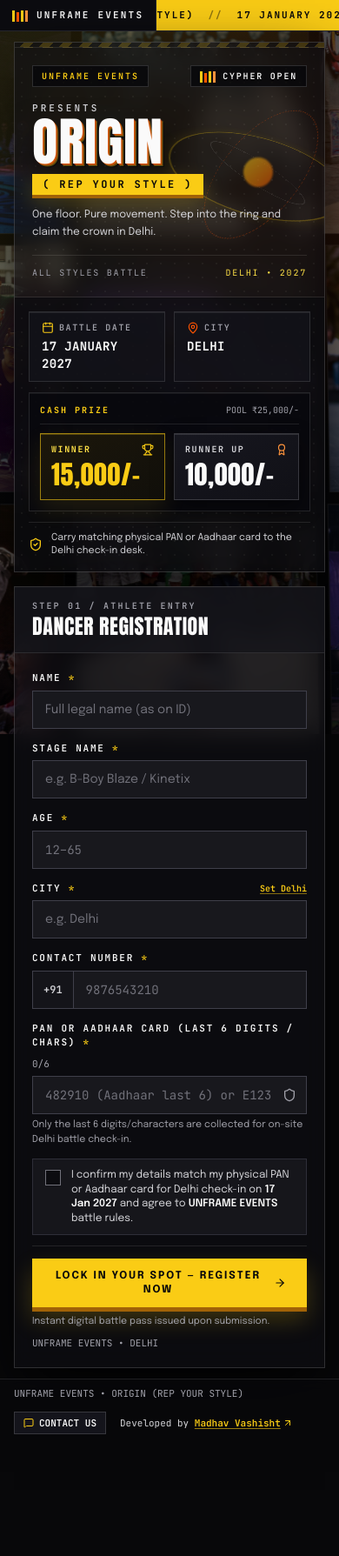
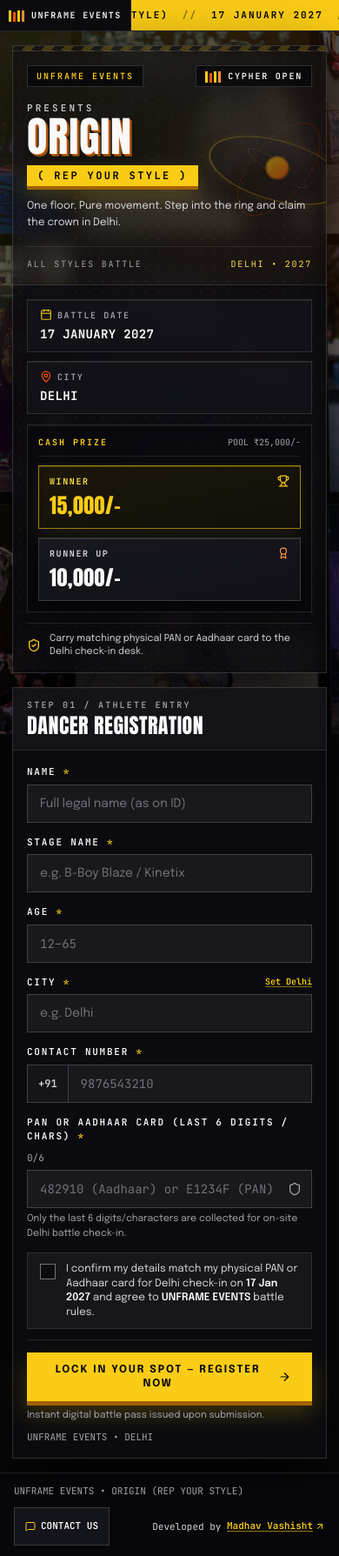
Before and after one commit to MadhavVashisht/unframe-origin-registration, a React (Vite) app: page / in a window 390 px wide. Shown: the whole page at 87% size. Before the commit the page ends 1657 px from the top, so only its background shows below. Built offline with nearby package versions, Linux system fonts and the light colour scheme.

Commit message:
style: make layout fluidly responsive across mobile, tablet, and short viewports

```diff
--- a/src/App.tsx
+++ b/src/App.tsx
@@ -38,15 +38,15 @@ export function App() {
     <div
       ref={rootRef}
       onPointerMove={handlePointerMove}
-      className="relative flex min-h-dvh flex-col lg:h-dvh lg:overflow-hidden"
+      className="desktop-viewport-lock relative flex min-h-dvh flex-col"
     >
       <AmbientBattleBackdrop />
 
-      <div className="relative z-10 flex min-h-dvh flex-col lg:h-full">
+      <div className="relative z-10 flex min-h-dvh flex-1 flex-col lg:min-h-0">
         <BattleMarquee />
 
-        {/* Single-screen non-scrollable desktop workspace */}
-        <main className="mx-auto flex w-full max-w-[1320px] flex-1 items-center px-4 py-3 sm:px-6 lg:min-h-0 lg:px-8 lg:py-3">
+        {/* Single-screen non-scrollable desktop workspace (fluid scroll on mobile/tablet/short viewports) */}
+        <main className="mx-auto flex w-full max-w-[1320px] flex-1 items-center px-3.5 py-4 sm:px-6 lg:min-h-0 lg:px-8 lg:py-3">
           <div className="grid w-full grid-cols-1 gap-4 lg:h-full lg:max-h-[670px] lg:grid-cols-12 lg:gap-5">
             <div className="lg:col-span-5 lg:h-full lg:min-h-0">
               <EventPoster />
@@ -65,18 +65,18 @@ export function App() {
           </div>
         </main>
 
-        {/* Slim Footer */}
+        {/* Slim Responsive Footer */}
         <footer className="no-print shrink-0 border-t border-white/10 bg-[#08080a]/80 backdrop-blur-md">
-          <div className="mx-auto flex max-w-[1320px] flex-wrap items-center justify-between gap-3 px-4 py-2 text-[11px] text-[#d4d4d8] sm:px-6 lg:px-8">
+          <div className="mx-auto flex max-w-[1320px] flex-col items-start gap-2.5 px-4 py-3 text-[11px] text-[#d4d4d8] sm:flex-row sm:items-center sm:justify-between sm:px-6 sm:py-2 lg:px-8">
             <span className="font-mono-tabular text-[#a1a1aa] uppercase">
               {EVENT_METADATA.presenter} &bull; {EVENT_METADATA.event}
             </span>
 
-            <div className="flex flex-wrap items-center gap-4">
+            <div className="flex w-full flex-wrap items-center justify-between gap-3 sm:w-auto sm:justify-end sm:gap-4">
               <button
                 type="button"
                 onClick={() => setIsContactOpen(true)}
-                className="font-mono-tabular inline-flex cursor-pointer items-center gap-1.5 border border-white/15 bg-[#14141b] px-2.5 py-1 text-[11px] font-semibold text-[#fafafa] uppercase transition-colors hover:border-[#facc15] hover:text-[#facc15] focus-visible:outline-2 focus-visible:outline-offset-2 focus-visible:outline-[#facc15]"
+                className="font-mono-tabular inline-flex min-h-[44px] cursor-pointer items-center gap-1.5 border border-white/15 bg-[#14141b] px-3 py-1.5 text-[11px] font-semibold text-[#fafafa] uppercase transition-colors hover:border-[#facc15] hover:text-[#facc15] focus-visible:outline-2 focus-visible:outline-offset-2 focus-visible:outline-[#facc15] sm:min-h-[30px] sm:px-2.5 sm:py-1"
               >
                 <MessageSquare className="h-3 w-3 text-[#facc15]" aria-hidden="true" />
                 <span>Contact Us</span>
@@ -88,7 +88,7 @@ export function App() {
                   href="https://www.amadhav.com"
                   target="_blank"
                   rel="noopener noreferrer"
-                  className="inline-flex cursor-pointer items-center gap-0.5 font-semibold text-[#facc15] underline decoration-[#facc15]/60 underline-offset-2 transition-colors hover:text-[#fde047] focus-visible:outline-2 focus-visible:outline-offset-2 focus-visible:outline-[#facc15]"
+                  className="inline-flex min-h-[44px] cursor-pointer items-center gap-0.5 font-semibold text-[#facc15] underline decoration-[#facc15]/60 underline-offset-2 transition-colors hover:text-[#fde047] focus-visible:outline-2 focus-visible:outline-offset-2 focus-visible:outline-[#facc15] sm:min-h-[30px]"
                 >
                   <span>Madhav Vashisht</span>
                   <ArrowUpRight className="h-3 w-3" aria-hidden="true" />
--- a/src/components/BattleMarquee.tsx
+++ b/src/components/BattleMarquee.tsx
@@ -14,9 +14,9 @@ const TICKER_ITEMS = [
 export function BattleMarquee() {
   return (
     <div className="no-print flex h-9 shrink-0 items-stretch border-b border-[#27272f] bg-[#0c0c10]">
-      <div className="flex shrink-0 items-center gap-2.5 border-r border-[#27272f] bg-[#0c0c10] px-3.5 sm:px-5">
+      <div className="flex shrink-0 items-center gap-2 border-r border-[#27272f] bg-[#0c0c10] px-2.5 sm:gap-2.5 sm:px-5">
         <BeatBars />
-        <span className="font-mono-tabular text-[11px] font-bold tracking-[0.2em] text-[#fafafa] uppercase sm:text-xs">
+        <span className="font-mono-tabular text-[10px] font-bold tracking-[0.14em] text-[#fafafa] uppercase sm:text-xs sm:tracking-[0.2em]">
           {EVENT_METADATA.presenter}
         </span>
       </div>
--- a/src/components/EventPoster.tsx
+++ b/src/components/EventPoster.tsx
@@ -44,7 +44,7 @@ export function EventPoster() {
           transform: 'rotateX(var(--rx, 0deg)) rotateY(var(--ry, 0deg))',
           transformStyle: 'preserve-3d',
         }}
-        className="relative flex h-full flex-col justify-between overflow-x-hidden overflow-y-auto border border-white/15 bg-[#0e0e13]/68 shadow-[0_28px_70px_rgba(0,0,0,0.85)] backdrop-blur-md transition-transform duration-200 ease-out"
+        className="relative flex h-full flex-col justify-between overflow-hidden border border-white/15 bg-[#0e0e13]/68 shadow-[0_28px_70px_rgba(0,0,0,0.85)] backdrop-blur-md transition-transform duration-200 ease-out lg:overflow-y-auto"
       >
         {/* Top hazard accent strip */}
         <div
@@ -53,10 +53,10 @@ export function EventPoster() {
         />
 
         {/* Hero 3D Centerpiece */}
-        <div className="poster-grain relative flex flex-1 flex-col justify-between overflow-hidden border-b border-white/10 p-5 sm:p-6">
+        <div className="poster-grain relative flex flex-1 flex-col justify-between overflow-hidden border-b border-white/10 p-4 sm:p-6">
           {/* Interactive 3D Gyroscope Emblem behind title */}
           <div
-            className="orbit-3d-stage pointer-events-none absolute top-1/2 right-[-28px] h-52 w-52 -translate-y-1/2 opacity-70 sm:right-[-10px] sm:h-60 sm:w-60"
+            className="orbit-3d-stage pointer-events-none absolute top-1/2 right-[-24px] h-40 w-40 -translate-y-1/2 opacity-65 sm:right-[-10px] sm:h-56 sm:w-56"
             aria-hidden="true"
           >
             <div className="orbit-ring-a absolute inset-0 rounded-full border-2 border-[#facc15]/40 shadow-[0_0_24px_rgba(250,204,21,0.15)]" />
@@ -84,7 +84,7 @@ export function EventPoster() {
             <p className="font-mono-tabular text-[11px] font-semibold tracking-[0.28em] text-[#d4d4d8] uppercase">
               PRESENTS
             </p>
-            <h1 className="font-display text-3d-origin mt-1 text-6xl leading-[0.86] tracking-tight text-[#fafafa] uppercase sm:text-7xl">
+            <h1 className="font-display text-3d-origin mt-1 text-5xl leading-[0.86] tracking-tight text-[#fafafa] uppercase sm:text-7xl">
               ORIGIN
             </h1>
             <div className="mt-3 inline-flex items-center bg-[#facc15] px-3 py-1 text-[#08080a] shadow-[0_4px_0_#a16207,0_10px_24px_rgba(250,204,21,0.22)]">
@@ -106,7 +106,7 @@ export function EventPoster() {
         {/* Bottom Specs & 3D Prize Cards */}
         <div className="poster-grain relative flex shrink-0 flex-col gap-3 bg-[#0a0a0e]/70 p-4 sm:p-5">
           {/* Date & City */}
-          <div className="grid grid-cols-2 gap-2.5">
+          <div className="grid grid-cols-1 gap-2.5 min-[400px]:grid-cols-2">
             <div className="border border-white/12 bg-[#131319]/85 px-3.5 py-2.5 shadow-[inset_0_1px_0_rgba(255,255,255,0.08)]">
               <div className="flex items-center gap-1.5 text-[#a1a1aa]">
                 <Calendar className="h-3.5 w-3.5 text-[#facc15]" aria-hidden="true" />
@@ -149,7 +149,7 @@ export function EventPoster() {
               </span>
             </div>
 
-            <div className="mt-2.5 grid grid-cols-2 gap-2.5">
+            <div className="mt-2.5 grid grid-cols-1 gap-2.5 min-[400px]:grid-cols-2">
               <div className="border border-[#facc15]/60 bg-gradient-to-br from-[#1d180a]/95 to-[#12100a]/95 px-3 py-2.5 shadow-[0_10px_24px_rgba(250,204,21,0.10),inset_0_1px_0_rgba(250,204,21,0.25)] transition-transform duration-200 hover:-translate-y-0.5">
                 <div className="flex items-center justify-between">
                   <span className="font-mono-tabular text-[10px] font-bold tracking-[0.16em] text-[#fde047] uppercase">
@@ -157,7 +157,7 @@ export function EventPoster() {
                   </span>
                   <Trophy className="h-3.5 w-3.5 text-[#facc15]" aria-hidden="true" />
                 </div>
-                <p className="font-display mt-1 text-3xl tracking-wide text-[#facc15]">
+                <p className="font-display mt-1 text-2xl tracking-wide text-[#facc15] sm:text-3xl">
                   15,000/-
                 </p>
               </div>
@@ -169,7 +169,7 @@ export function EventPoster() {
                   </span>
                   <Award className="h-3.5 w-3.5 text-[#fb923c]" aria-hidden="true" />
                 </div>
-                <p className="font-display mt-1 text-3xl tracking-wide text-[#fafafa]">
+                <p className="font-display mt-1 text-2xl tracking-wide text-[#fafafa] sm:text-3xl">
                   10,000/-
                 </p>
               </div>
--- a/src/components/RegistrationForm.tsx
+++ b/src/components/RegistrationForm.tsx
@@ -139,7 +139,7 @@ export function RegistrationForm({ onSuccess }: RegistrationFormProps) {
       className="no-print flex h-full flex-col border border-white/15 bg-[#0e0e13]/68 shadow-[0_28px_75px_rgba(0,0,0,0.88),inset_0_1px_0_rgba(255,255,255,0.08)] backdrop-blur-md"
     >
       {/* Form Header */}
-      <div className="flex shrink-0 flex-wrap items-center justify-between gap-2 border-b border-white/10 bg-[#14141b]/80 px-5 py-3.5 sm:px-6">
+      <div className="flex shrink-0 flex-wrap items-center justify-between gap-2 border-b border-white/10 bg-[#14141b]/80 px-4 py-3 sm:px-6 sm:py-3.5">
         <div>
           <p className="font-mono-tabular text-[10px] font-semibold tracking-[0.22em] text-[#a1a1aa] uppercase">
             STEP 01 / ATHLETE ENTRY
@@ -157,7 +157,7 @@ export function RegistrationForm({ onSuccess }: RegistrationFormProps) {
       <form
         onSubmit={handleSubmit}
         noValidate
-        className="flex min-h-0 flex-1 flex-col justify-between gap-3 overflow-y-auto p-5 sm:p-6"
+        className="flex min-h-0 flex-1 flex-col justify-between gap-3 p-4 sm:p-6 lg:overflow-y-auto"
       >
         <div className="space-y-3.5">
           {/* Compact Focusable Validation Summary */}
@@ -292,8 +292,8 @@ export function RegistrationForm({ onSuccess }: RegistrationFormProps) {
           </div>
 
           {/* Row 2: AGE, CITY, CONTACT NUMBER */}
-          <div className="grid grid-cols-1 gap-3.5 sm:grid-cols-12">
-            <div className="sm:col-span-3">
+          <div className="grid grid-cols-1 gap-3.5 sm:grid-cols-2 md:grid-cols-12">
+            <div className="md:col-span-2">
               <label
                 htmlFor={FIELD_INPUT_IDS.age}
                 className="font-mono-tabular block text-[11px] font-semibold tracking-[0.16em] text-[#fafafa] uppercase"
@@ -332,7 +332,7 @@ export function RegistrationForm({ onSuccess }: RegistrationFormProps) {
               )}
             </div>
 
-            <div className="sm:col-span-4">
+            <div className="md:col-span-5 lg:col-span-4">
               <div className="flex items-center justify-between gap-2">
                 <label
                   htmlFor={FIELD_INPUT_IDS.city}
@@ -383,7 +383,7 @@ export function RegistrationForm({ onSuccess }: RegistrationFormProps) {
               )}
             </div>
 
-            <div className="sm:col-span-5">
+            <div className="sm:col-span-2 md:col-span-5 lg:col-span-6">
               <label
                 htmlFor={FIELD_INPUT_IDS.contactNumber}
                 className="font-mono-tabular block text-[11px] font-semibold tracking-[0.16em] text-[#fafafa] uppercase"
@@ -473,7 +473,7 @@ export function RegistrationForm({ onSuccess }: RegistrationFormProps) {
                   updateField('idLast6', normalizeIdLast6Input(e.target.value))
                 }
                 onBlur={() => handleBlur('idLast6')}
-                placeholder="482910 (Aadhaar last 6) or E1234F (PAN last 6)"
+                placeholder="482910 (Aadhaar) or E1234F (PAN)"
                 aria-invalid={Boolean(errors.idLast6)}
                 aria-describedby={
                   errors.idLast6 ? 'reg-id-hint reg-id-error' : 'reg-id-hint'
```
Also changed, not shown: src/components/ConfirmationPass.tsx (+7 -7 lines), src/components/ContactModal.tsx (+5 -5 lines), src/index.css (+8 -0 lines).
